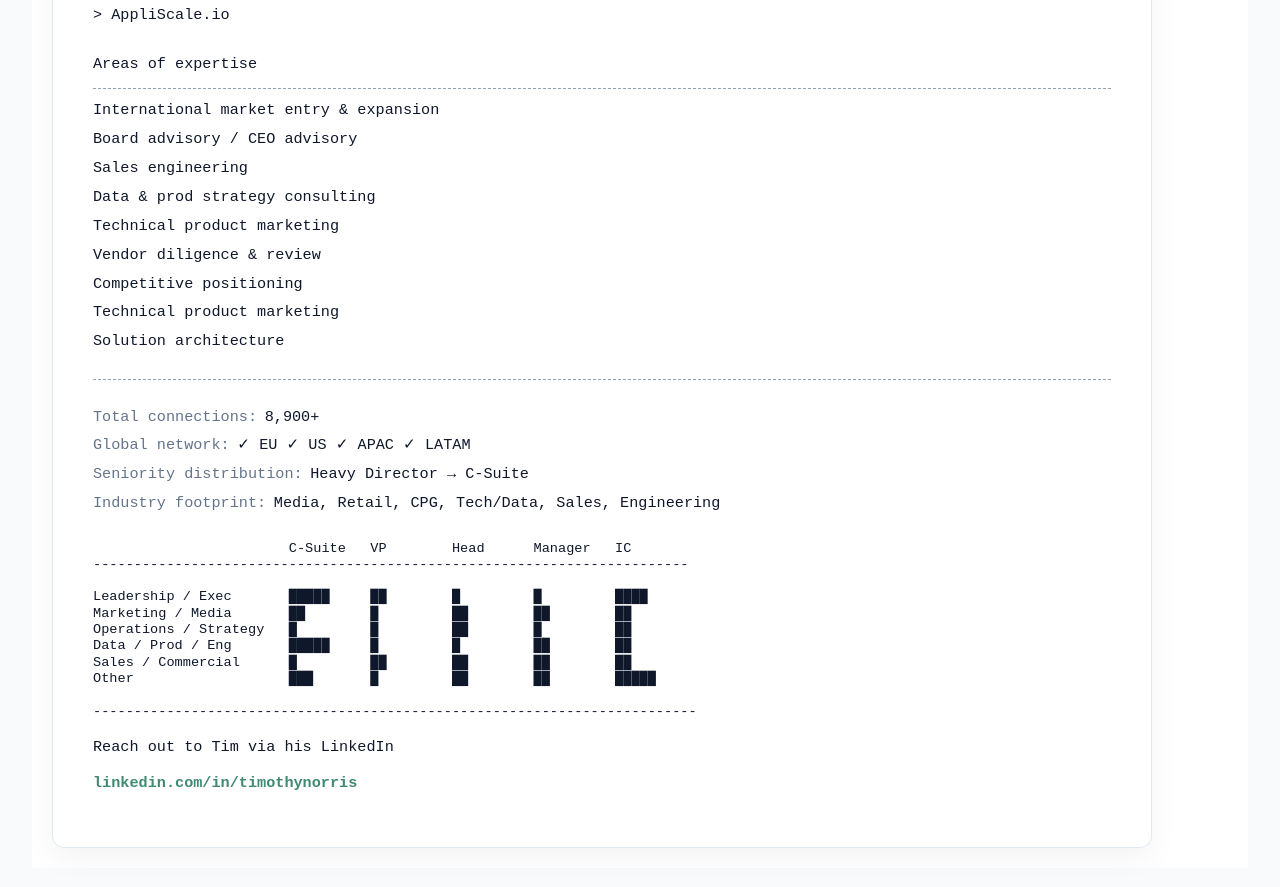
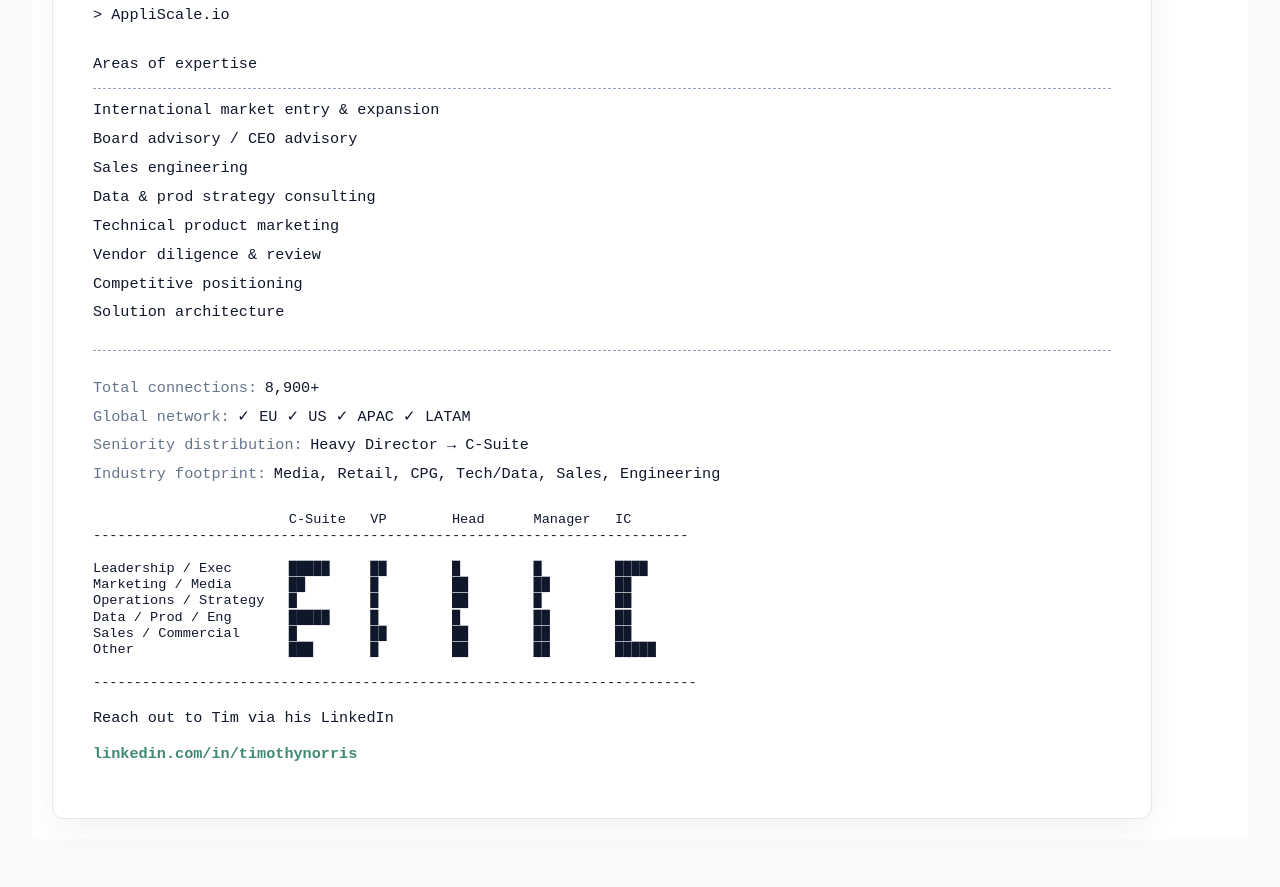
Before and after one commit to typedformiles/navvix, a Jekyll site: the page built from index.html, in a window 1280 px wide and 900 px high, scrolled down 784 px. Shown: the top 887 px of the window. Built offline with Jekyll 4.4.1, drawn with Linux system fonts in a browser that asks for light colours.

Commit message:
Remove duplicate term-item for product marketing

```diff
--- a/index.html
+++ b/index.html
@@ -51,7 +51,6 @@
     <div class="term-item">Technical product marketing</div>
     <div class="term-item">Vendor diligence &amp; review</div>
     <div class="term-item">Competitive positioning</div>
-    <div class="term-item">Technical product marketing</div>
     <div class="term-item">Solution architecture</div>
   </div>
   <div class="term-rule"></div>
```
